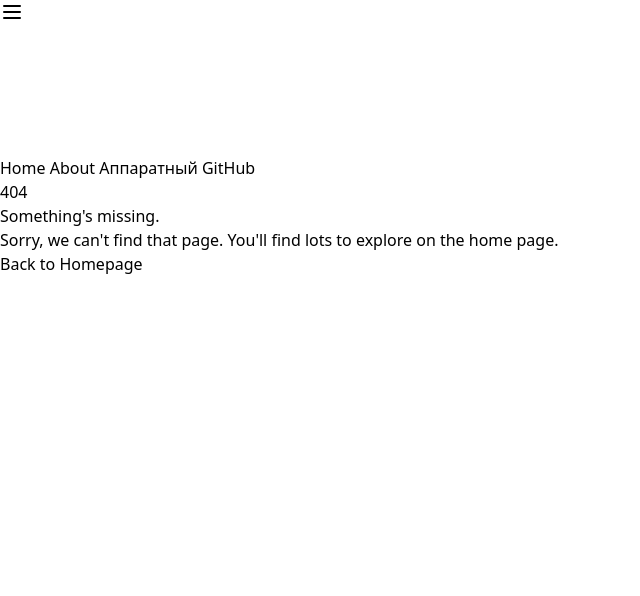
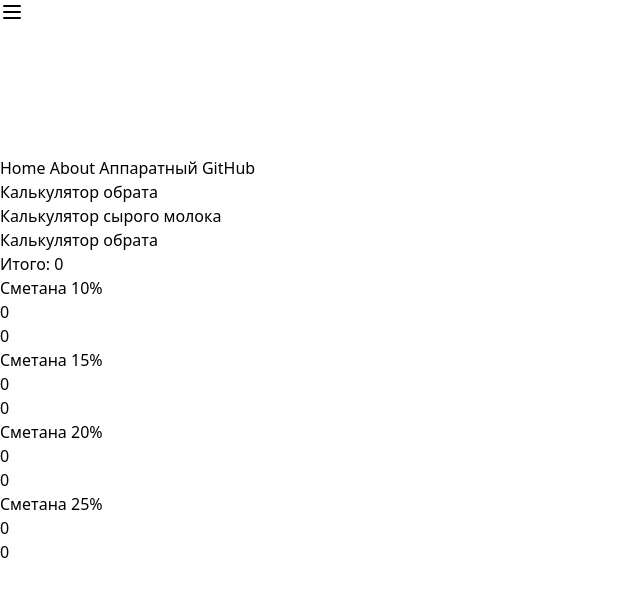
Before and after one commit to Roman-wdesign/tom-milk, a Vue app: page /gear/calc in a window 1280 px wide. Before the commit this address had no page. Shown: the top 596 px of the page, without its empty margins (0-640 px from the left). Built offline with nearby package versions, Linux system fonts and the light colour scheme.

Commit message:
Nested routes in Gear view

```diff
--- /dev/null
+++ b/src/shared/views/GearCalcSour.vue
@@ -0,0 +1,84 @@
+<script setup lang="ts">
+import { ref, computed } from 'vue'
+import MainGearInput from '@/Gear/gear-Inputs/MainGearInput.vue'
+import { fatSourCream } from '@/shared/helpers/vars'
+import { firstSourCream } from '@/shared/helpers/vars'
+import { secondSourCream } from '@/shared/helpers/vars'
+import { thirdSourCream } from '@/shared/helpers/vars'
+import { fourthSourCream } from '@/shared/helpers/vars'
+
+const firstMessageInput = ref(0)
+const secondMessageInput = ref(0)
+const thirdMessageInput = ref(0)
+const fifthMessageInput = ref(0)
+const inputFormulaFirst = computed<number>(() =>
+  Math.round(firstMessageInput.value - (firstMessageInput.value * firstSourCream) / fatSourCream)
+)
+
+const inputFormulaSecond = computed<number>(() =>
+  Math.round(secondMessageInput.value - (secondMessageInput.value * secondSourCream) / fatSourCream)
+)
+
+const inputFormulaThird = computed<number>(() =>
+  Math.round(thirdMessageInput.value / thirdSourCream)
+)
+
+const inputFormulaFourth = computed<number>(() =>
+  Math.round(fifthMessageInput.value - (fifthMessageInput.value * fourthSourCream) / fatSourCream)
+)
+const totalFormula = computed<number>(
+  () =>
+    inputFormulaFirst.value +
+    inputFormulaSecond.value +
+    inputFormulaThird.value +
+    inputFormulaFourth.value
+)
+</script>
+
+<template>
+  <div class="container mx-auto">
+    <div class="flex justify-center mt-6 my-4">
+      <h5 class="text-2xl mt-16">Калькулятор обрата</h5>
+    </div>
+    <div class="flex justify-center my-8 font-bold">
+      <h3>Итого: {{ totalFormula }}</h3>
+    </div>
+    <div class="grid grid-cols-1 md:grid-cols-2 lg:grid-cols-4 gap-4">
+      <div class="first__block flex justify-center my-4">
+        <div>
+          <MainGearInput label="введите число" v-model.number="firstMessageInput">
+            <template #header>Сметана 10%</template>
+          </MainGearInput>
+          <div class="font-semibold text-lg">{{ inputFormulaFirst }}</div>
+        </div>
+      </div>
+
+      <div class="second__block flex justify-center my-4">
+        <div>
+          <MainGearInput label="введите число" v-model.number="secondMessageInput">
+            <template #header>Сметана 15%</template>
+          </MainGearInput>
+          <div class="font-semibold text-lg">{{ inputFormulaSecond }}</div>
+        </div>
+      </div>
+
+      <div class="third__block flex justify-center my-4">
+        <div>
+          <MainGearInput label="введите число" v-model.number="thirdMessageInput">
+            <template #header>Сметана 20%</template>
+          </MainGearInput>
+          <div class="font-semibold text-lg">{{ inputFormulaThird }}</div>
+        </div>
+      </div>
+
+      <div class="fifth__block flex justify-center my-4">
+        <div>
+          <MainGearInput label="введите число" v-model.number="fifthMessageInput">
+            <template #header>Сметана 25%</template>
+          </MainGearInput>
+          <div class="font-semibold text-lg">{{ inputFormulaFourth }}</div>
+        </div>
+      </div>
+    </div>
+  </div>
+</template>
--- /dev/null
+++ b/src/shared/views/GearRawView.vue
@@ -0,0 +1,5 @@
+<script setup lang="ts"></script>
+
+<template>
+  <h5 class="text-2xl mt-16">Калькулятор обьема сырого молока</h5>
+</template>
--- a/src/shared/views/GearView.vue
+++ b/src/shared/views/GearView.vue
@@ -1,84 +1,14 @@
-<script setup lang="ts">
-import { ref, computed } from 'vue'
-import MainGearInput from '@/Gear/gear-Inputs/MainGearInput.vue'
-import { fatSourCream } from '@/shared/helpers/vars'
-import { firstSourCream } from '@/shared/helpers/vars'
-import { secondSourCream } from '@/shared/helpers/vars'
-import { thirdSourCream } from '@/shared/helpers/vars'
-import { fourthSourCream } from '@/shared/helpers/vars'
-
-const firstMessageInput = ref(0)
-const secondMessageInput = ref(0)
-const thirdMessageInput = ref(0)
-const fifthMessageInput = ref(0)
-const inputFormulaFirst = computed<number>(() =>
-  Math.round(firstMessageInput.value - (firstMessageInput.value * firstSourCream) / fatSourCream)
-)
-
-const inputFormulaSecond = computed<number>(() =>
-  Math.round(secondMessageInput.value - (secondMessageInput.value * secondSourCream) / fatSourCream)
-)
-
-const inputFormulaThird = computed<number>(() =>
-  Math.round(thirdMessageInput.value / thirdSourCream)
-)
-
-const inputFormulaFourth = computed<number>(() =>
-  Math.round(fifthMessageInput.value - (fifthMessageInput.value * fourthSourCream) / fatSourCream)
-)
-const totalFormula = computed<number>(
-  () =>
-    inputFormulaFirst.value +
-    inputFormulaSecond.value +
-    inputFormulaThird.value +
-    inputFormulaFourth.value
-)
-</script>
-
 <template>
   <div class="container mx-auto">
-    <div class="flex justify-center mt-6 my-4">
-      <h5 class="text-2xl mt-16">Калькулятор обрата</h5>
-    </div>
-    <div class="flex justify-center my-8 font-bold">
-      <h3>Итого: {{ totalFormula }}</h3>
-    </div>
-    <div class="grid grid-cols-1 md:grid-cols-2 lg:grid-cols-4 gap-4">
-      <div class="first__block flex justify-center my-4">
-        <div>
-          <MainGearInput label="введите число" v-model.number="firstMessageInput">
-            <template #header>Сметана 10%</template>
-          </MainGearInput>
-          <div class="font-semibold text-lg">{{ inputFormulaFirst }}</div>
-        </div>
+    <div class="grid grid-cols-1 md:grid-cols-2 lg:grid-cols-2 gap-4 mt-16">
+      <div class="flex justify-center my-4">
+        <RouterLink to="/gear/calc"><p>Калькулятор обрата</p></RouterLink>
       </div>
-
-      <div class="second__block flex justify-center my-4">
-        <div>
-          <MainGearInput label="введите число" v-model.number="secondMessageInput">
-            <template #header>Сметана 15%</template>
-          </MainGearInput>
-          <div class="font-semibold text-lg">{{ inputFormulaSecond }}</div>
-        </div>
-      </div>
-
-      <div class="third__block flex justify-center my-4">
-        <div>
-          <MainGearInput label="введите число" v-model.number="thirdMessageInput">
-            <template #header>Сметана 20%</template>
-          </MainGearInput>
-          <div class="font-semibold text-lg">{{ inputFormulaThird }}</div>
-        </div>
-      </div>
-
-      <div class="fifth__block flex justify-center my-4">
-        <div>
-          <MainGearInput label="введите число" v-model.number="fifthMessageInput">
-            <template #header>Сметана 25%</template>
-          </MainGearInput>
-          <div class="font-semibold text-lg">{{ inputFormulaFourth }}</div>
-        </div>
+      <div class="flex justify-center my-4">
+        <RouterLink to="/gear/raw"><p>Калькулятор сырого молока</p></RouterLink>
       </div>
     </div>
   </div>
+
+  <router-view></router-view>
 </template>
```
Also changed, not shown: src/Gear/gearRouter.ts (+14 -1 lines), 1 other file (tests, documents, lock files or other folders).
